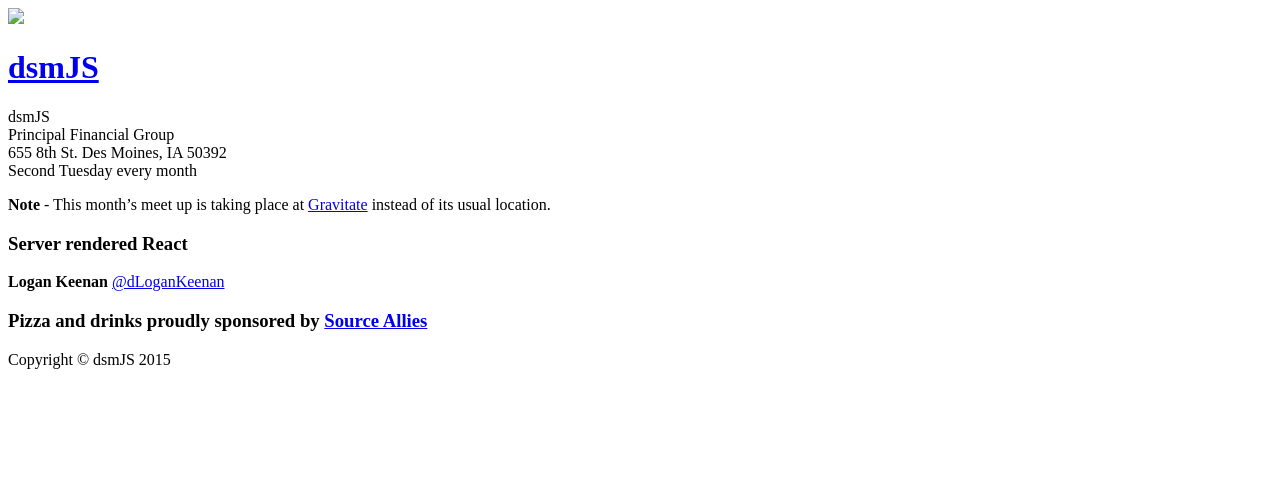
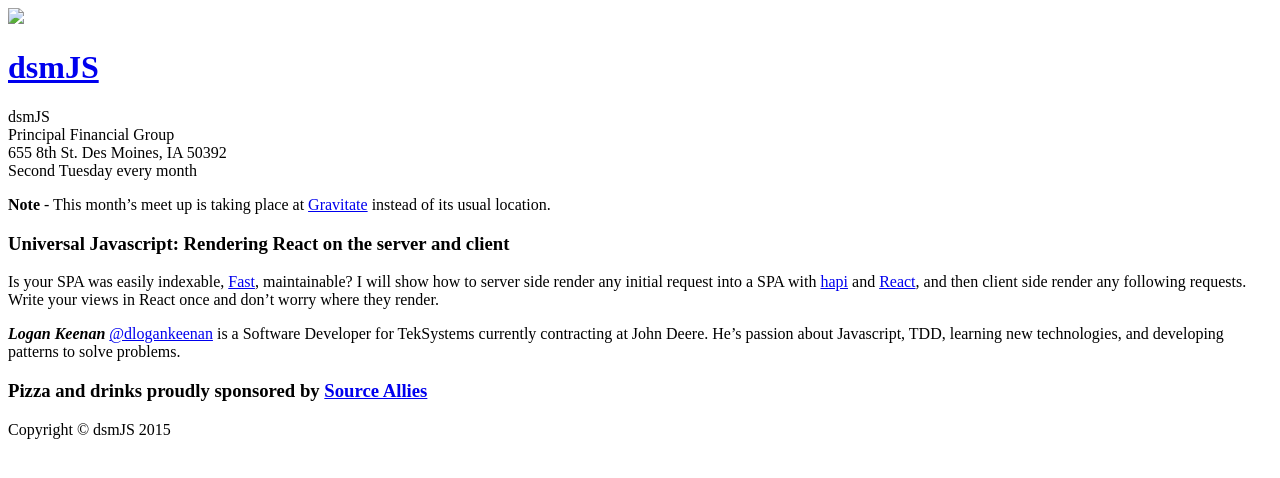
Before and after one commit to dsmjs/dsmjs.github.io, a Jekyll site: the page built from _posts/2015-09-08-meeting.md, in a window 1280 px wide. Shown: the top 478 px of the page. Built offline with Jekyll 4.4.1, drawn with Linux system fonts in a browser that asks for light colours; Markdown is read by kramdown in place of the engine named in the settings.

Commit message:
Update 2015-09-08-meeting.md

```diff
--- a/_posts/2015-09-08-meeting.md
+++ b/_posts/2015-09-08-meeting.md
@@ -9,8 +9,8 @@
 
 **Note** - This month's meet up is taking place at [Gravitate](http://www.gravitatedsm.com/) instead of its usual location.
 
-### Server rendered React
+###Universal Javascript: Rendering React on the server and client
 
+Is your SPA was easily indexable, [Fast](https://blog.twitter.com/2012/improving-performance-on-twittercom), maintainable?  I will show how to server side render any initial request into a SPA with [hapi](http://hapijs.com/) and [React](http://facebook.github.io/react/), and then client side render any following requests.  Write your views in React once and don't worry where they render.
 
-**Logan Keenan**
-[@dLoganKeenan](https://twitter.com/dLoganKeenan)
+***Logan Keenan*** [@dlogankeenan](https://twitter.com/dlogankeenan) is a Software Developer for TekSystems currently contracting at John Deere.  He's passion about Javascript, TDD, learning new technologies, and developing patterns to solve problems.
```
